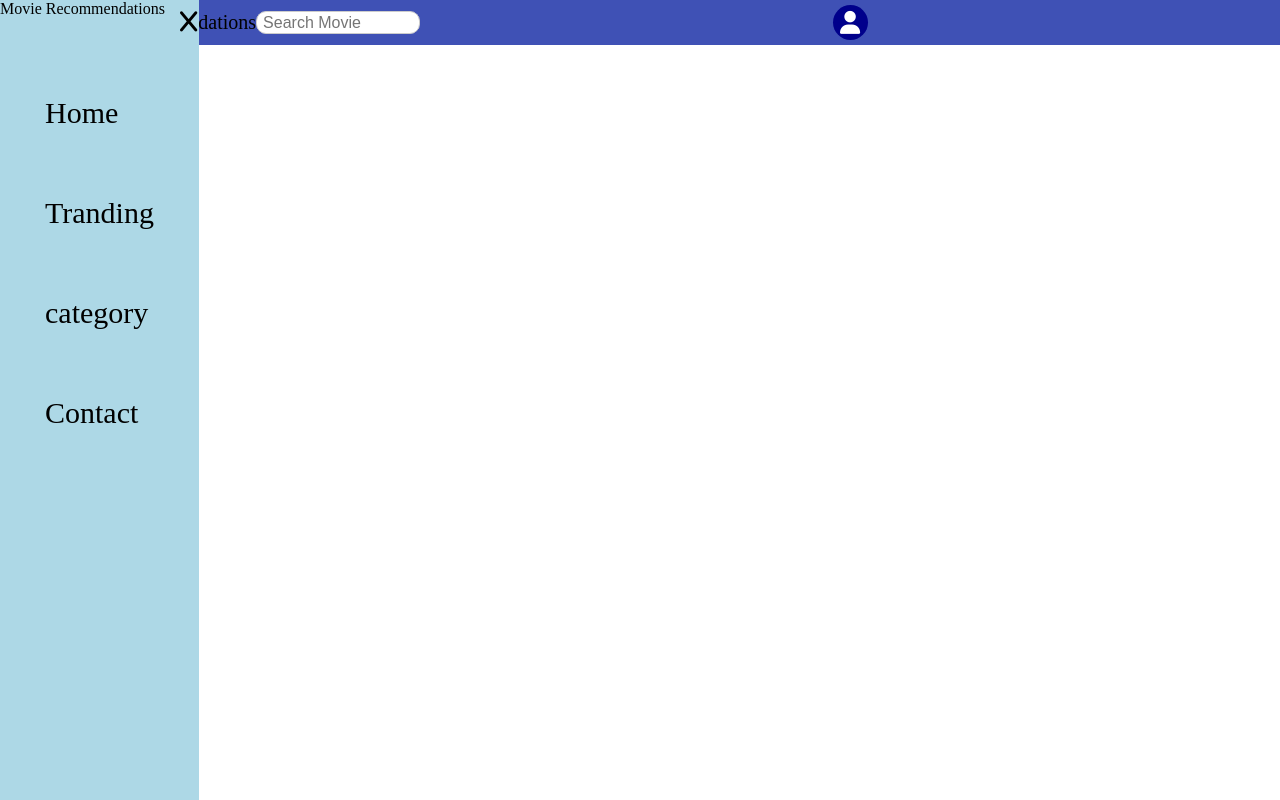
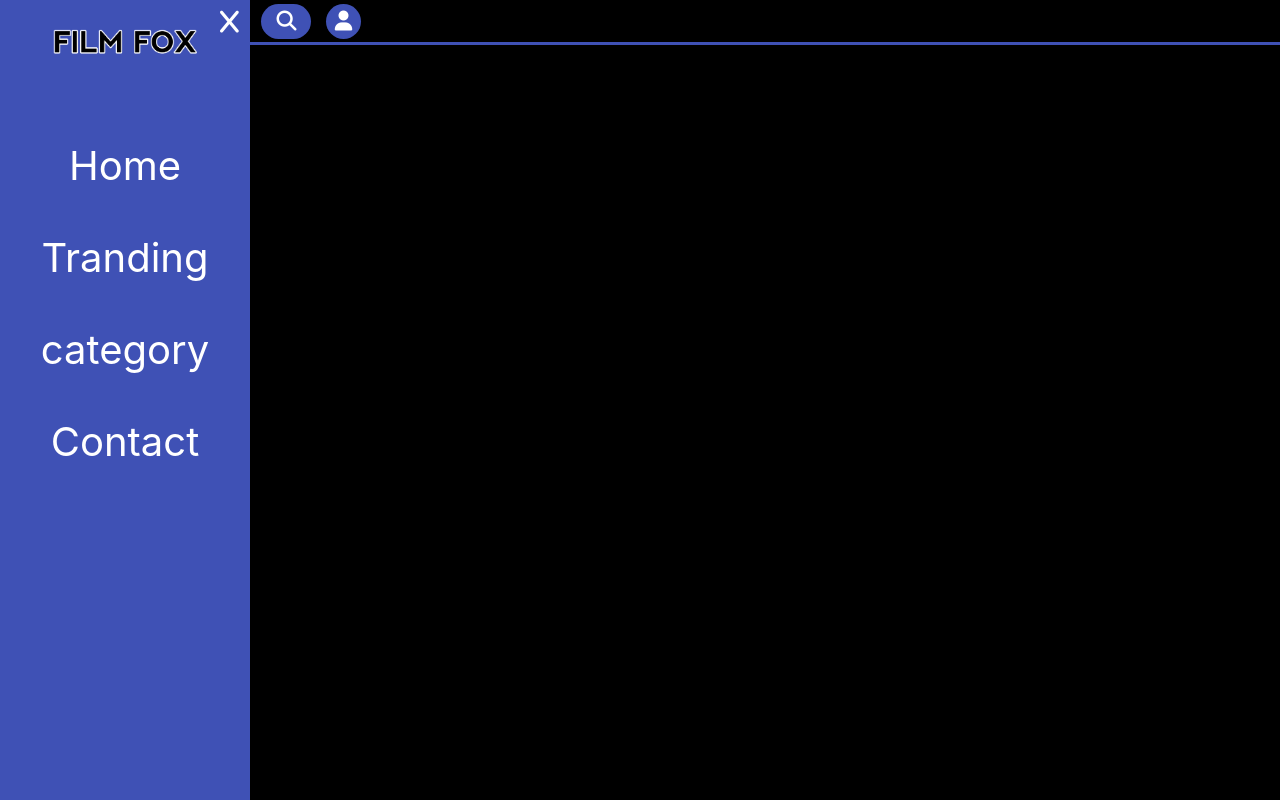
Before and after one commit to S-Azhar/Movie-Recommendations, a plain HTML site: page index.html in a window 1280 px wide. Both pictures are taken after a click on the element 20 px from the left and 21 px from the top of the page. Drawn offline with nearby package versions, Linux system fonts and the light colour scheme.

Commit message:
logo added

```diff
--- a/index.html
+++ b/index.html
@@ -4,16 +4,18 @@
 <head>
   <meta charset="UTF-8">
   <meta name="viewport" content="width=device-width, initial-scale=1.0">
-  <title>Animal Filter</title>
+  <title>Film Fox - Home</title>
 
   <link rel="stylesheet" href="https://cdnjs.cloudflare.com/ajax/libs/font-awesome/6.5.2/css/all.min.css" integrity="sha512-SnH5WK+bZxgPHs44uWIX+LLJAJ9/2PkPKZ5QiAj6Ta86w+fsb2TkcmfRyVX3pBnMFcV7oQPJkl9QevSCWr3W6A==" crossorigin="anonymous" referrerpolicy="no-referrer" />
 
-  <link rel="stylesheet" href="/style.css">
+  <link rel="stylesheet" href="https://cdn.jsdelivr.net/npm/bootstrap@4.4.1/dist/css/bootstrap.min.css" integrity="sha384-Vkoo8x4CGsO3+Hhxv8T/Q5PaXtkKtu6ug5TOeNV6gBiFeWPGFN9MuhOf23Q9Ifjh" crossorigin="anonymous">
+
+  <link rel="stylesheet" href="style.css">
 </head>
 
 <body>
   <div class="sidebar sidebarGo">
-    Movie Recommendations
+    <img src="resource/Logo.png" alt="Logo Image" style="width: 150px">
     <nav>
       <ul>
         <li>Home</li>
@@ -27,19 +29,22 @@
   <header>
     <div class="hamburger">
       <i class="fa-solid fa-bars ham" style="font-size: 23px"></i>
-      <i class="fa-solid fa-x Cross" style="font-size: 23px; color: black"></i>
+      <i class="fa-solid fa-x Cross" style="font-size: 25px;"></i>
 
     </div>
-    <div class="webName">
-      Movie Recommendations
+    <div class="logo">
+      <img src="resource/Logo.png" alt="Logo Image" style="width: 150px; padding-left: 20px">
     </div>
-    <div class="searchbox">
 
-      <input type="text" placeholder="Search Movie">
 
+    <div class="search-box">
+      <button class="btn-search"><i class="fas fa-search"></i></button>
+      <input type="text" class="input-search" placeholder="Type to Search...">
     </div>
+
+
     <div class="account">
-      <i class="fa-solid fa-user" style="font-size: 23px"></i>
+      <i class="fa-solid fa-user" style="font-size: 20px"></i>
     </div>
 
   </header>
@@ -49,17 +54,22 @@
 
 
   <div class="main">
-    <div class="containerInfo">
+
+  </div>
+  <div class="containerInfo">
 
 
 
-    </div>
+  </div>
   </div>
 
 
 
   </div>
   <script src="script.js"></script>
+  <script src="https://code.jquery.com/jquery-3.4.1.slim.min.js" integrity="sha384-J6qa4849blE2+poT4WnyKhv5vZF5SrPo0iEjwBvKU7imGFAV0wwj1yYfoRSJoZ+n" crossorigin="anonymous"></script>
+  <script src="https://cdn.jsdelivr.net/npm/popper.js@1.16.0/dist/umd/popper.min.js" integrity="sha384-Q6E9RHvbIyZFJoft+2mJbHaEWldlvI9IOYy5n3zV9zzTtmI3UksdQRVvoxMfooAo" crossorigin="anonymous"></script>
+  <script src="https://cdn.jsdelivr.net/npm/bootstrap@4.4.1/dist/js/bootstrap.min.js" integrity="sha384-wfSDF2E50Y2D1uUdj0O3uMBJnjuUD4Ih7YwaYd1iqfktj0Uod8GCExl3Og8ifwB6" crossorigin="anonymous"></script>
 </body>
 
 </html>
--- a/style.css
+++ b/style.css
@@ -1,16 +1,61 @@
+/* blue colour #3F51B5 */
+
 * {
   margin: 0px;
   padding: 0px;
 }
 
+body {
+  background-color: black;
+}
+
+.sidebar {
+  width: 250px;
+  position: absolute;
+  background-color: #3F51B5;
+  color: #FFFFFF;
+  height: 100%;
+  transition: transform 0.3s ease-in;
+}
+
+.sidebarGo {
+  transform: translate(-443px, 0px);
+  position: absolute;
+}
+
+.sidebar img {
+  margin: 20px 50px;
+}
+
+.sidebar nav {
+  text-align: center;
+  padding: 20px;
+}
+
+.sidebar nav li {
+  list-style: none;
+  font-size: 2.5rem;
+  padding-top: 2rem;
+}
+
 header {
-  background-color: #3F51B5;
   height: 45px;
   display: flex;
+  border-bottom: 3px solid #3F51B5;
 }
 
 .hamburger {
+  height: 32px;
+  width: 35px;
+  background-color: #3F51B5;
   display: flex;
+  margin: 6px 0px 0px 6px;
+  text-align: center;
+  display: flex;
+  align-items: center;
+}
+
+.ham {
   position: absolute;
   cursor: pointer;
   top: 10px;
@@ -18,93 +63,122 @@ header {
 }
 
 .Cross {
-  margin-left: 170px;
+  position: absolute;
+  left: 10px; /* Adjust this value as needed */
+  top: 10px; /* Adjust this value as needed */
 }
 
-.sidebarGo {
-  transform: translate(-443px, 0px);
-  position: absolute;
-}
 
-.webName {
-  margin: auto 0;
-  font-size: 20px;
-  margin-left: 50px;
-}
-
-.searchbox {
-  display: flex;
-  margin-top: 10.75px;
-}
-
-input[type="text"] {
-  padding: 6px;
-  margin-bottom: 10.75px;
-  border: 1px solid #ccc;
-  border-radius: 10px;
-  font-size: 16px;
-  background-color: white;
-  width: 150px;
+.fa-x {
+  margin-left: 210px;
 }
 
 i {
-  color: #FFFFFF
+  color: #FFFFFF;
+}
+
+.search-box {
+  margin: auto 0px;
+  margin-left: 70px;
+  margin-right: 20px;
+  width: 35px;
+  height: 35px;
+  position: relative;
+}
+
+.input-search {
+  height: 35px;
+  width: 35px;
+  border-style: none;
+  padding: 10px;
+  font-size: 18px;
+  letter-spacing: 2px;
+  outline: none;
+  border-radius: 25px;
+  transition: all .5s ease-in-out;
+  background-color: #3F51B5;
+  padding-right: 40px;
+  color: #fff;
+}
+
+.input-search::placeholder {
+  color: rgba(255, 255, 255, 0.5);
+  font-size: 18px;
+  letter-spacing: 2px;
+  font-weight: 100;
+}
+
+.btn-search {
+  width: 35px;
+  height: 35px;
+  border-style: none;
+  font-size: 20px;
+  font-weight: bold;
+  outline: none;
+  cursor: pointer;
+  border-radius: 50%;
+  position: absolute;
+  right: 0px;
+  left: 8px;
+  color: #ffffff;
+  background-color: transparent;
+  pointer-events: painted;
+}
+
+.btn-search:focus~.input-search {
+  margin-top: 45px;
+  position: absolute;
+  right: 0px;
+  width: 280px;
+  border-radius: 0px;
+  background-color: transparent;
+  border-bottom: 1px solid rgba(255, 255, 255, .5);
+  transition: all 500ms cubic-bezier(0, 0.110, 0.35, 2);
+}
+
+.input-search:focus {
+  width: 300px;
+  border-radius: 0px;
+  background-color: transparent;
+  border-bottom: 1px solid rgba(255, 255, 255, .5);
+  transition: all 500ms cubic-bezier(0, 0.110, 0.35, 2);
+}
+
+@keyframes youtubeAnim {
+
+  0%,
+  100% {
+    color: #c9110f;
+  }
+
+  50% {
+    color: #ff0000;
+  }
 }
 
 .account {
   height: 35px;
   width: 35px;
-  background-color: darkblue;
+  background-color: #3F51B5;
   border-radius: 50%;
-  margin: auto;
-  text-align: center;
-  display: flex; /* Updated */
-  align-items: center; /* Updated */
+  display: inline-block;
+  margin: auto 10px;
+  display: flex;
+  align-items: center;
 }
 
 .fa-solid.fa-user {
-  margin: auto; /* To center horizontally */
+  margin: auto;
 }
-
-
-.sidebar {
-  position: absolute;
-  background-color: lightblue;
-  height: 100%;
-  transition: transform 0.3s ease-in;
-}
-
-.main {
-  background-color: lightcyan;
-  width: 100%;
-}
-
-.container {
-  display: flex;
-}
-
-.sidebar nav {
-  padding: 45px;
-}
-
-.sidebar nav li {
-  list-style: none;
-  font-size: 30px;
-  padding: 33px 0px;
-}
-
-
-
 
 
 /* Media queries for responsiveness */
 @media only screen and (max-width: 768px) {
 
   /* Adjust styles for smaller screens here */
-
-
-  .webName {
-    font-size: 10px;
+  .sidebar nav li {
+    font-size: 1.5rem;
+    padding-top: 1.5rem;
   }
 
 }
```
Also changed, not shown: resource/Logo.png (added).
